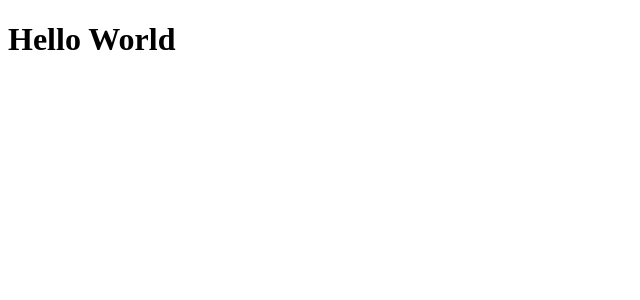
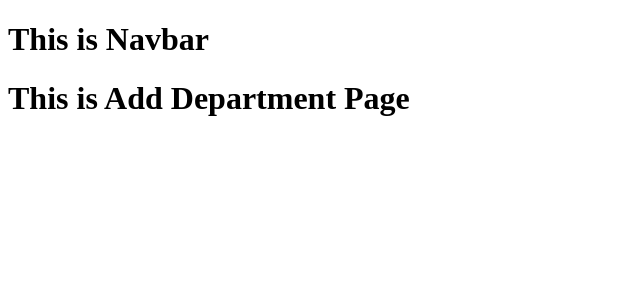
Before and after one commit to dwriz/immobi-test-client, a React (Vite) app in the folder immobi-hris/: page /add-department in a window 1280 px wide. Shown: the top 300 px of the page, without its empty margins (0-640 px from the left). Built offline with nearby package versions, Linux system fonts and the light colour scheme.

Commit message:
add routings

```diff
--- a/immobi-hris/package.json
+++ b/immobi-hris/package.json
@@ -11,7 +11,8 @@
   },
   "dependencies": {
     "react": "^18.3.1",
-    "react-dom": "^18.3.1"
+    "react-dom": "^18.3.1",
+    "react-router-dom": "^6.25.1"
   },
   "devDependencies": {
     "@types/react": "^18.3.3",
--- a/immobi-hris/src/App.jsx
+++ b/immobi-hris/src/App.jsx
@@ -1,9 +1,42 @@
 import "./App.css";
+
+import MainLayout from "./components/MainLayout";
+
+import LandingPage from "./pages/LandingPage";
+import AddDepartmentPage from "./pages/AddDepartmentPage";
+import AddEmployeePage from "./pages/AddEmployeePage";
+import AddPositionPage from "./pages/AddPositionPage";
+
+import { createBrowserRouter, RouterProvider } from "react-router-dom";
+
+const router = createBrowserRouter([
+  {
+    element: <MainLayout />,
+    children: [
+      {
+        path: "/",
+        element: <LandingPage />,
+      },
+      {
+        path: "/add-department",
+        element: <AddDepartmentPage />,
+      },
+      {
+        path: "/add-employee",
+        element: <AddEmployeePage />,
+      },
+      {
+        path: "/add-position",
+        element: <AddPositionPage />,
+      },
+    ],
+  },
+]);
 
 function App() {
   return (
     <>
-      <h1>Hello World</h1>
+      <RouterProvider router={router} />
     </>
   );
 }
--- /dev/null
+++ b/immobi-hris/src/components/MainLayout.jsx
@@ -0,0 +1,13 @@
+import { Outlet } from "react-router-dom";
+import Navbar from "./Navbar";
+
+function MainLayout() {
+  return (
+    <>
+      <Navbar />
+      <Outlet />
+    </>
+  );
+}
+
+export default MainLayout;
--- /dev/null
+++ b/immobi-hris/src/components/Navbar.jsx
@@ -0,0 +1,9 @@
+function Navbar() {
+  return (
+    <>
+    <h1>This is Navbar</h1>
+    </>
+  );
+}
+
+export default Navbar;
--- /dev/null
+++ b/immobi-hris/src/pages/AddDepartmentPage.jsx
@@ -0,0 +1,9 @@
+function AddDepartmentPage() {
+  return (
+    <>
+      <h1>This is Add Department Page</h1>
+    </>
+  );
+}
+
+export default AddDepartmentPage;
--- /dev/null
+++ b/immobi-hris/src/pages/AddEmployeePage.jsx
@@ -0,0 +1,9 @@
+function AddEmployeePage() {
+  return (
+    <>
+      <h1>This is Add Employee Page</h1>
+    </>
+  );
+}
+
+export default AddEmployeePage;
--- /dev/null
+++ b/immobi-hris/src/pages/AddPositionPage.jsx
@@ -0,0 +1,9 @@
+function AddPositionPage() {
+  return (
+    <>
+      <h1>This is Add Position Page</h1>
+    </>
+  );
+}
+
+export default AddPositionPage;
--- /dev/null
+++ b/immobi-hris/src/pages/LandingPage.jsx
@@ -0,0 +1,9 @@
+function LandingPage() {
+  return (
+    <>
+      <h1>This is Landing Page</h1>
+    </>
+  );
+}
+
+export default LandingPage;
```
Also changed, not shown: 1 other file (tests, documents, lock files or other folders).
